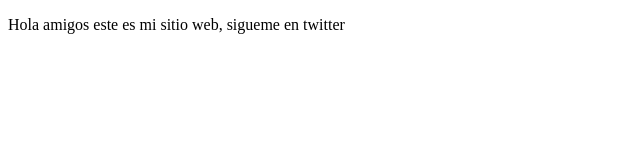
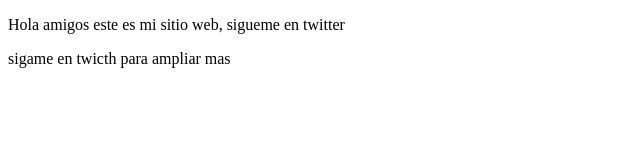
Before and after one commit to joselocalizaya/proyectoDemoCursoPrework, a plain HTML site: page index.html in a window 1280 px wide. Shown: the whole page, without its empty margins (0-640 px from the left). Drawn offline with Linux system fonts and the light colour scheme.

Commit message:
cambios agragamos sitios de twich

```diff
--- a/index.html
+++ b/index.html
@@ -8,5 +8,6 @@
 </head>
 <body>
     <p>Hola amigos este es mi sitio web, sigueme en twitter</p>
+    <p>sigame en twicth para ampliar mas</p>
 </body>
 </html>
```
